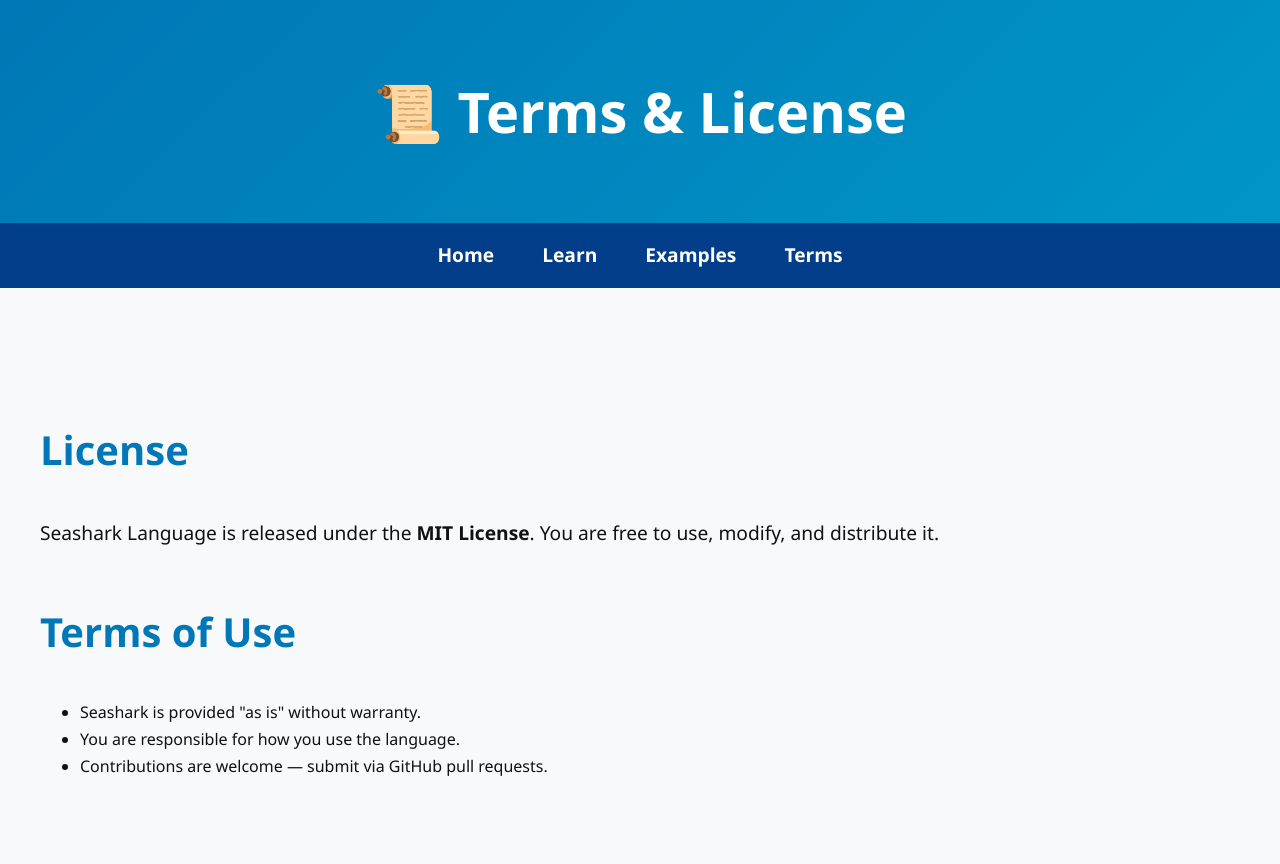
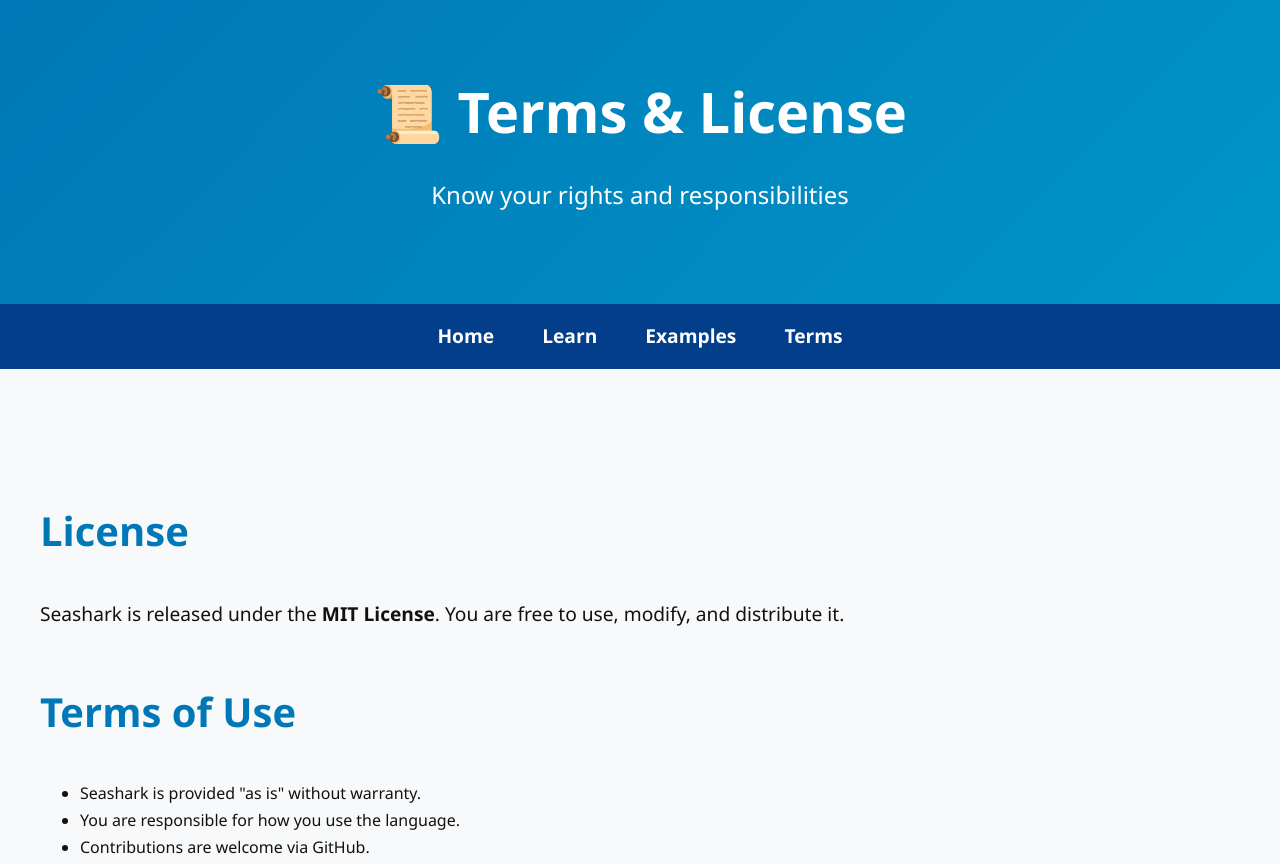
Before and after one commit to NebulaCraft-netizen/Seashark, a plain HTML site: page SeaSharkWebsite/terms.html in a window 1280 px wide. Shown: the top 864 px of the page. Drawn offline with Linux system fonts and the light colour scheme.

Commit message:
Update terms.html

```diff
--- a/SeaSharkWebsite/terms.html
+++ b/SeaSharkWebsite/terms.html
@@ -9,6 +9,7 @@
 <body>
   <header>
     <h1>📜 Terms & License</h1>
+    <p>Know your rights and responsibilities</p>
   </header>
 
   <nav>
@@ -21,7 +22,7 @@
   <main>
     <h2>License</h2>
     <p>
-      Seashark Language is released under the <strong>MIT License</strong>.
+      Seashark is released under the <strong>MIT License</strong>.
       You are free to use, modify, and distribute it.
     </p>
 
@@ -29,7 +30,7 @@
     <ul>
       <li>Seashark is provided "as is" without warranty.</li>
       <li>You are responsible for how you use the language.</li>
-      <li>Contributions are welcome — submit via GitHub pull requests.</li>
+      <li>Contributions are welcome via GitHub.</li>
     </ul>
   </main>
 
```
